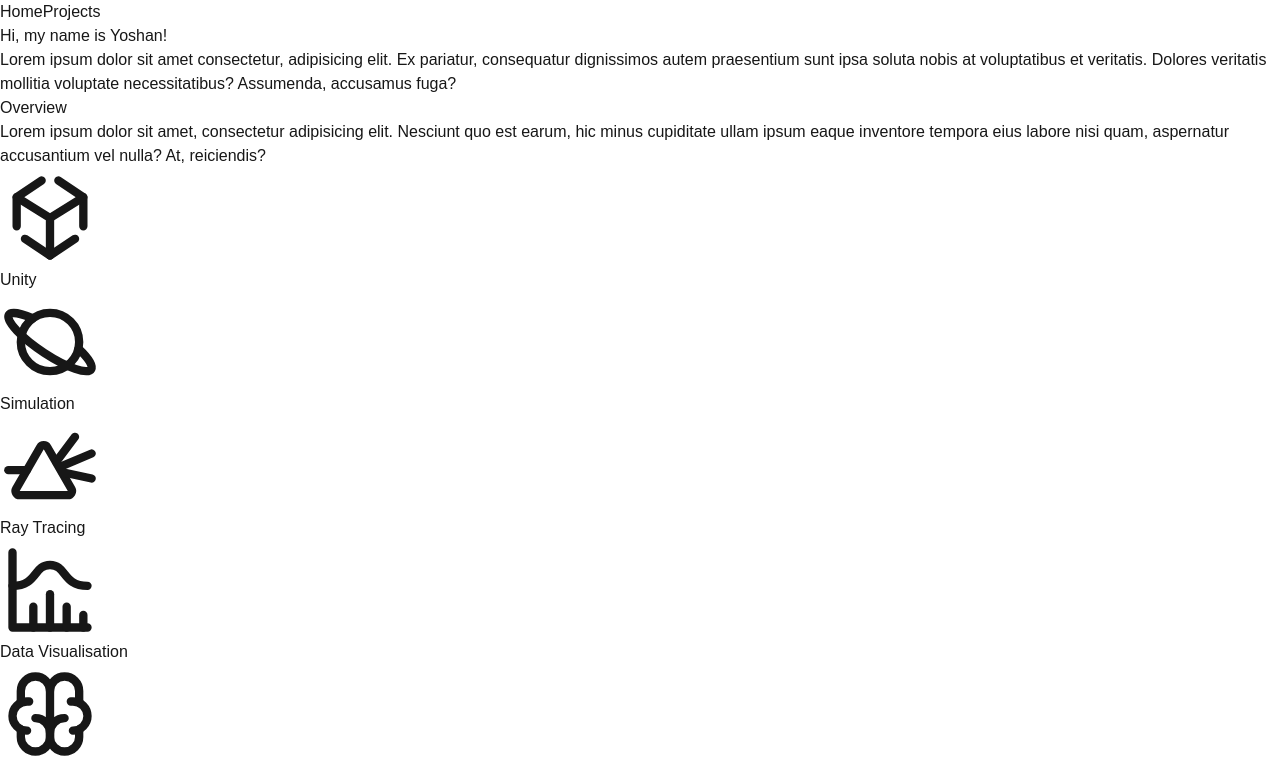
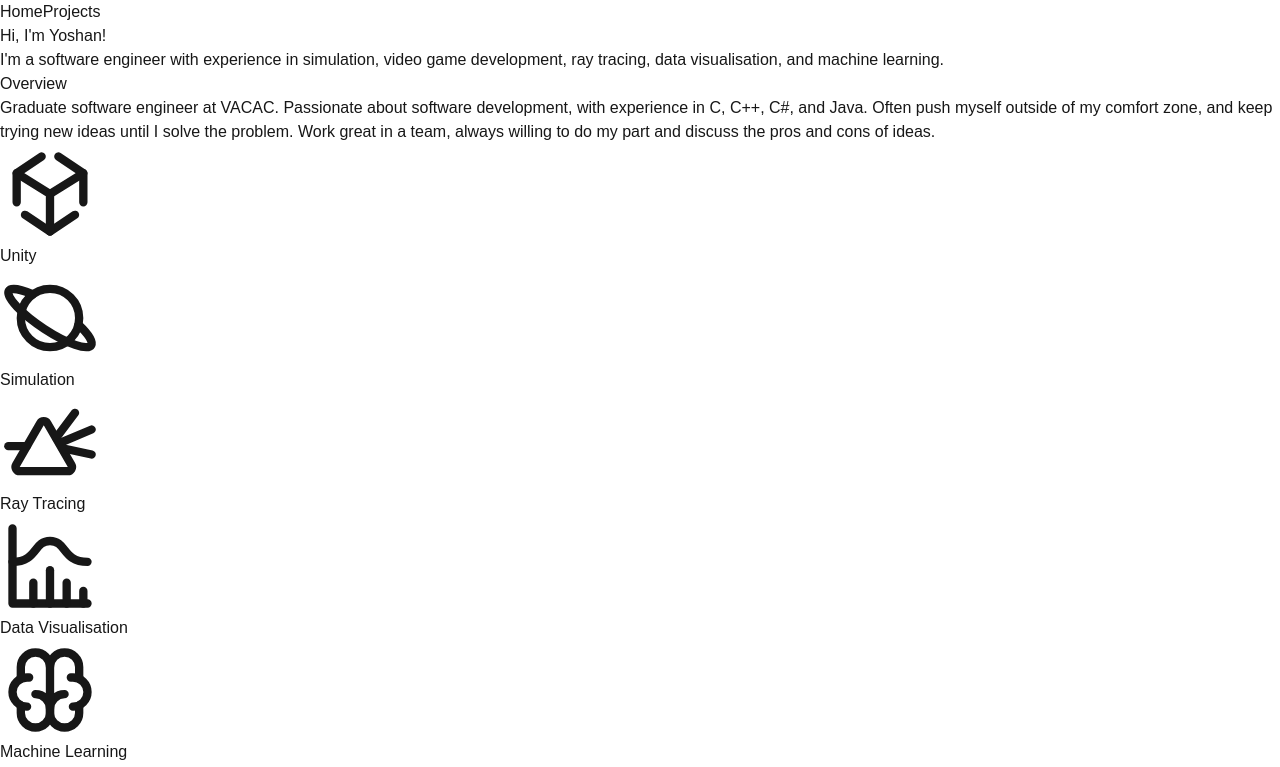
Before and after one commit to ymumberson/Tailwind-Portfolio, a Next.js app: page / in a window 1280 px wide. Shown: the top 767 px of the page. Built offline with nearby package versions, Linux system fonts and the light colour scheme.

Commit message:
Updated placeholder text, to somewhat-less-placeholder text.

```diff
--- a/src/app/sections/Experience.tsx
+++ b/src/app/sections/Experience.tsx
@@ -32,9 +32,9 @@ const Experience = () => {
                         jobRole="Computer Science Msci"
                         company="Swansea University"
                         notes={[
-                            "Conducting research on advanced topics such as simulating global illumination via photon mapping, and simulating social network generation via agent-based city simulations",
-                            "Designing data visualisation both individually and in groups, starting from analysing the problem and ending in implementing the solution",
-                            "Applying machine learning to advanced areas such as identifying objects in a room through point-clouds taken using the Xbox Kinect"
+                            "Conducting research on advanced topics such as simulating global illumination via photon mapping, and simulating social network generation via agent-based city simulations.",
+                            "Designing data visualisation both individually and in groups, starting from analysing the problem and ending in implementing the solution.",
+                            "Applying machine learning to advanced areas such as identifying objects in a room through point-clouds taken using the Xbox Kinect."
                         ]}
                     />
                     <TimelineElement
@@ -42,9 +42,9 @@ const Experience = () => {
                         jobRole="Teaching Assistant"
                         company="Swansea University"
                         notes={[
-                            "Lab demonstrator for a module on video games programming and a module on mobile development",
-                            "Explain difficult concepts from lectures to students, and help them with coursework difficulties",
-                            "Debug students' code on the fly, and give one-to-one assistance"
+                            "Lab demonstrator for a module on video games programming and a module on mobile development.",
+                            "Explain difficult concepts from lectures to students, and help them with coursework difficulties.",
+                            "Debug students' code on the fly, and give one-to-one assistance."
                         ]}
                     />
                     <TimelineElement
@@ -52,9 +52,9 @@ const Experience = () => {
                         jobRole="Graduate Software Engineer"
                         company="VACAC"
                         notes={[
-                            "Develop virtual experiences in Unity",
-                            "Develop automation tools in Python for 3D animation",
-                            "Create 3D animations in Blender"
+                            "Develop virtual experiences in Unity.",
+                            "Develop automation tools in Python for 3D animation.",
+                            "Create 3D animations in Blender."
                         ]}
                     />
                 </ol>
--- a/src/app/sections/HeroSection.tsx
+++ b/src/app/sections/HeroSection.tsx
@@ -6,9 +6,9 @@ const HeroSection = () => {
     return (
     <section className="">
         <div className="text-center">
-            <h1 className="mb-4 text-4xl font-extrabold tracking-light leading-none text-gray-900 md:text-5xl lg:text-6xl dark:text-white">Hi, my name is Yoshan!</h1>
+            <h1 className="mb-4 text-4xl font-extrabold tracking-light leading-none text-gray-900 md:text-5xl lg:text-6xl dark:text-white">Hi, I'm Yoshan!</h1>
             <p className="mb-8 text-lg font-normal text-gray-500 lg:text-xl sm:px-16 xl:px-48 dark:text-gray-400">
-                Lorem ipsum dolor sit amet consectetur, adipisicing elit. Ex pariatur, consequatur dignissimos autem praesentium sunt ipsa soluta nobis at voluptatibus et veritatis. Dolores veritatis mollitia voluptate necessitatibus? Assumenda, accusamus fuga?
+                I'm a software engineer with experience in simulation, video game development, ray tracing, data visualisation, and machine learning.
             </p>
         </div>
     </section>
--- a/src/app/sections/Overview.tsx
+++ b/src/app/sections/Overview.tsx
@@ -20,7 +20,7 @@ const Overview = () => {
         <section className="py-10">
             <h1 className=" sm:px-16 xl:px-48 mb-4 text-4xl font-extrabold tracking-light leading-none text-gray-900 md:text-5xl lg:text-6xl dark:text-white">Overview</h1>
             <p className="mb-8 text-lg font-normal text-gray-500 lg:text-xl sm:px-16 xl:px-48 dark:text-gray-400">
-                Lorem ipsum dolor sit amet, consectetur adipisicing elit. Nesciunt quo est earum, hic minus cupiditate ullam ipsum eaque inventore tempora eius labore nisi quam, aspernatur accusantium vel nulla? At, reiciendis?
+            Graduate software engineer at VACAC. Passionate about software development, with experience in C, C++, C#, and Java. Often push myself outside of my comfort zone, and keep trying new ideas until I solve the problem. Work great in a team, always willing to do my part and discuss the pros and cons of ideas.
             </p>
             <div className="sm:px-16 xl:px-48 grid grid-cols-2 md:grid-cols-3 gap-4">
                 <TechCard techName="Unity" techIcon={IconBrandUnity}/>
```
